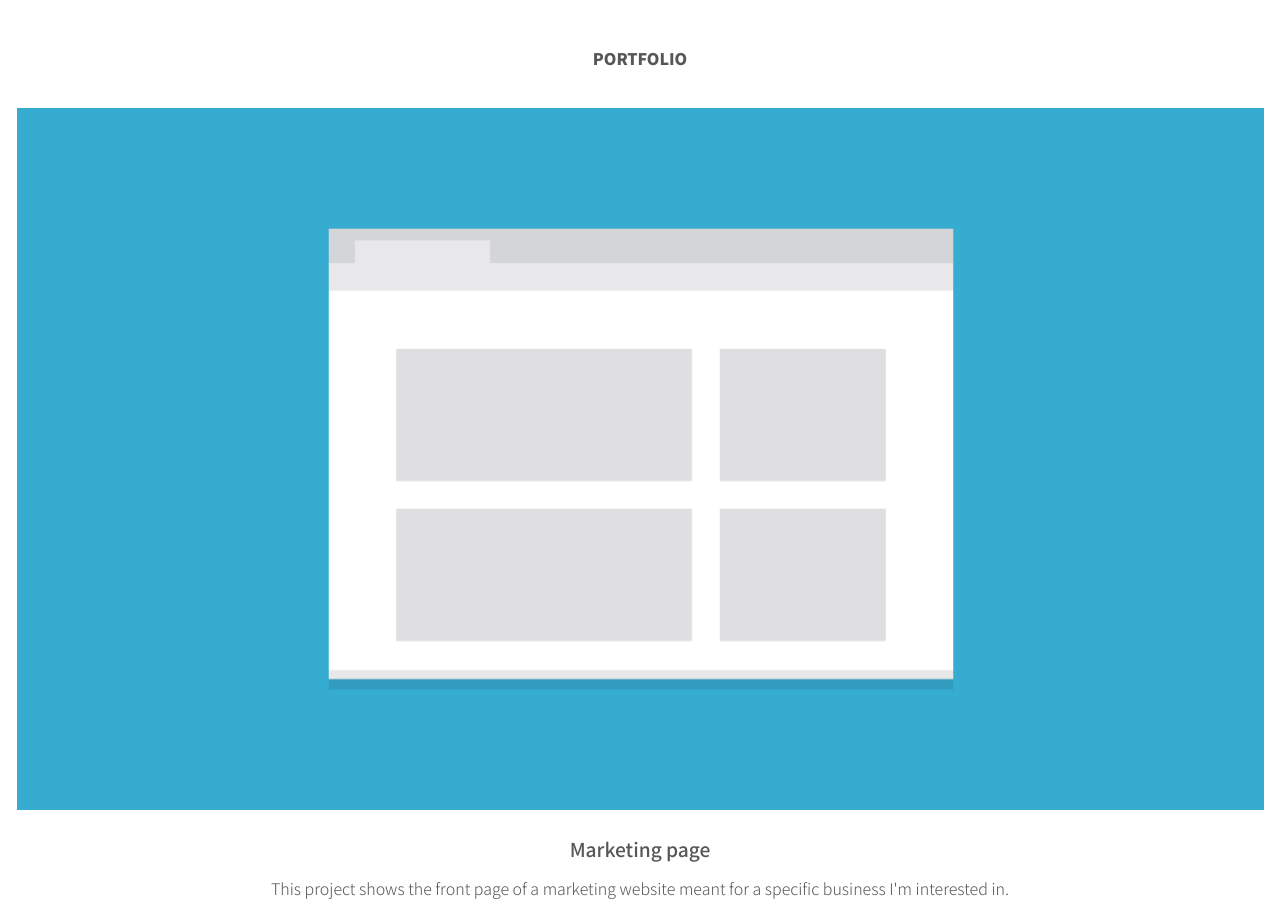
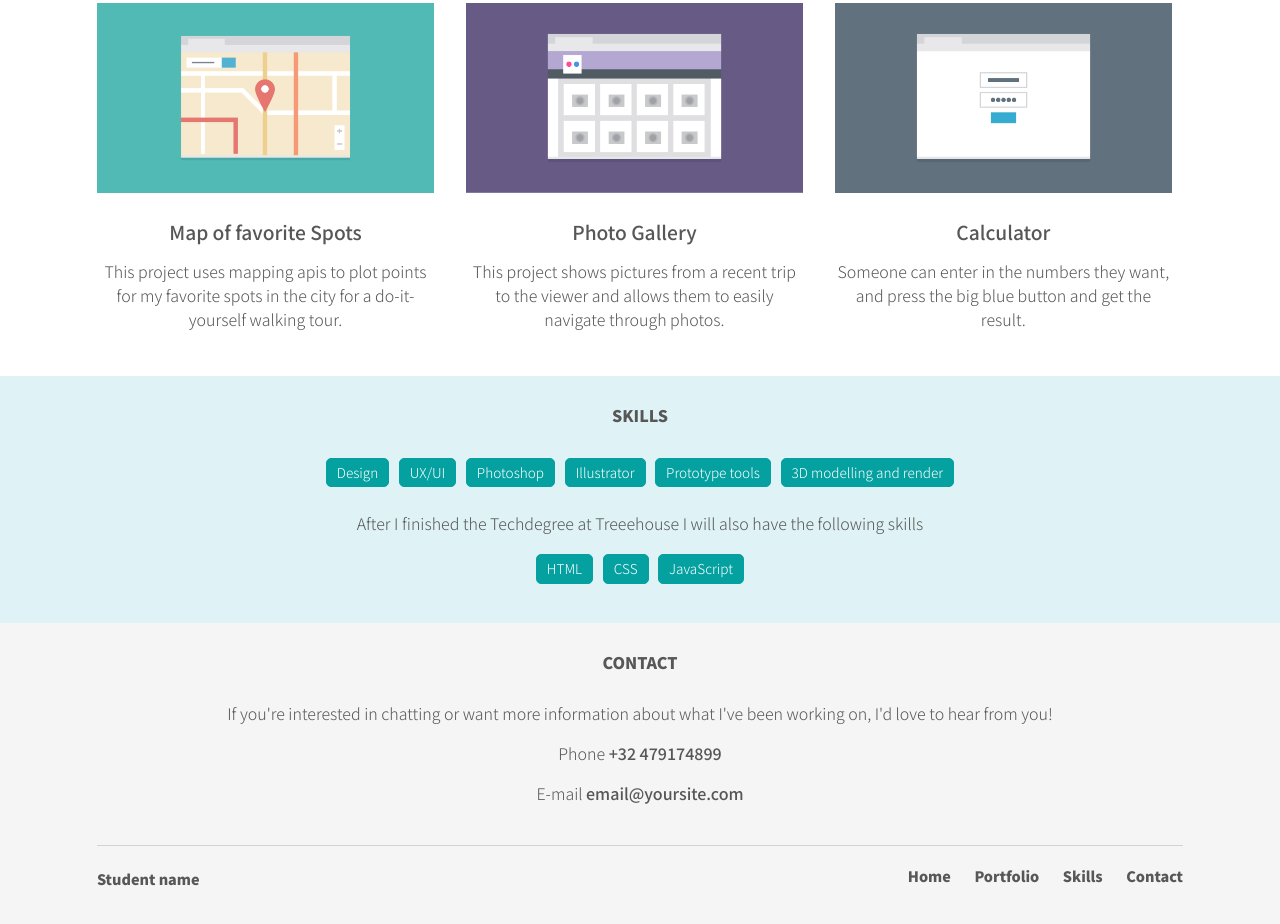
Before and after one commit to AuraMBG/TD_Project_Unit_2, a plain HTML site: page index.html in a window 1280 px wide. Shown: the part 876-1800 px from the top of the page. Drawn offline with Linux system fonts and the light colour scheme.

Commit message:
Responsive layout changes

```diff
--- a/css/styles.css
+++ b/css/styles.css
@@ -17,10 +17,11 @@ body {
 p {
     padding: 0 1em;
     line-height: 1.5em;
+    margin-bottom: 15px;
 }
 
 a {
-    font-size: 0.85em;
+    font-size: 1em;
     font-weight: 700;
     color: #575757;
     text-decoration: none;
@@ -44,8 +45,9 @@ img {
 ul li {
     list-style-type: none;
     list-style-position: inside;
+    padding-left: 0;
+}
 
-}
 
 /* =================================
   Base Layout Styles
@@ -55,16 +57,14 @@ ul li {
 
 .name {
     text-align: center;
-    margin: 0;
-    margin-top: 30px;
-    margin-bottom: 30px;
+    margin: 30px 0;
 }
 
 .main-nav {
   padding: 0 1em;
 }
 
-.main-nav a {
+.main-nav li {
     font-size: 0.85em;
     text-align: center;
     display: block;
@@ -74,25 +74,46 @@ ul li {
     margin: 6px 0;
 }
 
+/* ---- Bottom nav ---- */
+
+.name-footer {
+    font-size: 0.8em;
+    font-weight: 700;
+    float: left;
+    display: inline-block;
+    margin-top: 10px;
+
+}
+
+.top {
+    font-size: 0.8em;
+    float: right;
+    display: inline-block;
+    margin-top: 10px;
+}
+
+.bottom-nav {
+    border-top: 1px solid lightgrey;
+    margin: 2.5em 1em 1em;
+}
+
+.footer-nav {
+    display: none;
+}
+
 /* ---- Layout Containers ---- */
 
 main {
     background-color: #fff;
-    padding: 20px 0;
     margin-top: 50px;
-    margin-bottom: 50px;
 }
 
 .project {
     padding: 0 1em;
-    margin-bottom: 35px;
+    margin-bottom: 30px;
     margin-top: 10px;
 }
 
-.main-footer {
-    padding: 1em 1em;
-	margin-top: 50px;
-}
 /* ---- Page Elements ---- */
 
 .img-profile {
@@ -108,36 +129,156 @@ main {
     font-size: 1em;
     font-weight: 700;
     text-transform: uppercase;
-    margin-top: 30px;
-    margin-bottom: 40px;
+    padding-top: 30px;
+    margin-bottom: 30px;
+    margin-top: 0;
 }
 
 .headline {
     padding-top: 10px;
 }
+
 .description {
     padding: 0;
 }
 
-.name-footer {
-
-    float: left;
-    font-size: 0.8em;
-    font-weight: 700;
+.skills {
+    background-color: #DFF3F6;
+    padding-bottom: 15px;
 }
 
-.back-to-top {
-    float: right;
-    font-size: 0.8em;
-    display: inline-block;
-    margin-top: 15px;
-    padding-right:5px;
+.skills-list {
+    padding: 0;
+}
+.skills-list li {
+    display:inline-block;
+    background-color: rgb(5, 161, 161);
+    font-size: 0.85em;
+    padding: 6px 10px;
+    margin: 3px 3px 8px;
+    color: #fff;
+    border: 1px solid rgb(5, 161, 161);
+    border-radius: 5px;
+}
+.bio {
+    width: 100%;
 }
 
-/* ---- Float clearfix ---- */
+/* =================================
+  Media Queries
+==================================== */
+
+@media (min-width: 768px) {
+
+    .name {
+        margin: 1em;
+        padding-top: 5px;
+    }
+
+    .main-nav li {
+        display: inline-block;
+        text-align: center;
+        background-color: transparent;
+        padding: 10px 15px;
+        margin-bottom: 20px;
+    }
+    .profile {
+        padding: 0 1em;
+        margin: 0 auto;
+
+    }
+    .img-profile {
+        width: 40%;
+        float: right;
+        padding-right: 1em;
+
+    }
+    .bio {
+        float:left;
+        width: 60%;
+        font-size: 1.2em;
+        text-align: left;
+    }
+    .portfolio {
+        margin: 0 auto;
+        padding: 0 1em;
+    }
+    .project {
+        width: 50%;
+        float: left;
+    }
+
+    .skills {
+        margin-bottom: 0;
+    }
+    .contact {
+        padding: 0 1em;
+    }
+    footer {
+        padding: 0 1em;
+        margin: 0 auto;
+    }
+    .name-footer{
+        font-size: 0.9em;
+        margin-top: 25px;
+    }
+    .footer-nav {
+        float: right;
+        display: inline-block;
+        margin-top: 20px;
+    }
+
+    .footer-nav li {
+        display: inline-block;
+        font-size: 0.9em;
+        font-weight: 700;
+        margin-top: 0;
+        padding: 0 10px;
+    }
+    .footer-nav li:last-child {
+        padding-right: 0;
+    }
+    .top {
+        display: none;
+    }
+
+
+    /* ---- Float clearfix ---- */
 
 	.clearfix::after {
 		content: " ";
 		display: table;
 		clear: both;
-	}
+    }
+}
+
+@media (min-width: 1024px){
+
+    .container{
+        max-width: 1150px;
+        margin: auto;
+    }
+    .name {
+        float: left;
+        padding-left: 10px;
+    }
+    .profile {
+    max-width: 1150px;
+    }
+
+    .main-nav {
+        float: right;
+    }
+    .portfolio {
+        max-width: 1150px;
+    }
+
+    .project {
+        width: 33%;
+    }
+
+    footer {
+        max-width: 1150px;
+    }
+
+}
--- a/index.html
+++ b/index.html
@@ -13,7 +13,7 @@
 <body>
 
   <header>
-      <div class="container">
+      <div class="container clearfix">
         <h1 class="name">Student name</h1>
         <ul class="main-nav">
           <li><a href="#">Home</a></li>
@@ -22,7 +22,7 @@
           <li><a href="#">Contact</a></li>
         </ul>
       </div>
-      <div class="profile">
+      <div class="profile clearfix">
         <img class="img-profile" src="images/responsive-layout-profile.png" alt="profile picture Aura Bolivar">
         <p class="bio">Hi! I'm a front end developer who loves responsive design and css. I recently finished a degree in front-end web development at Treehouse and am excited to put my skills to use!</p>
       </div>
@@ -31,7 +31,9 @@
   </header>
 
   <main>
-      <h2 class="title">Portfolio</h2>
+    <div class="portfolio clearfix">
+        <h2 class="title">Portfolio</h2>
+
         <div class="project">
           <img class="img" src="images/portfolio-1.png" alt="marketing page">
           <h2 class="headline">Marketing page</h2>
@@ -68,24 +70,49 @@
           <p class="description">Someone can enter in the numbers they want, and press the big blue button and get the result.</p>
         </div>
     </div>
+
+    <div class="skills">
+      <h2 class="title"> Skills</h2>
+      <ul Class="skills-list">
+        <li>Design</li>
+        <li>UX/UI</li>
+        <li>Photoshop</li>
+        <li>Illustrator</li>
+        <li>Prototype tools</li>
+        <li>3D modelling and render</li>
+      </ul>
+      <p>After I finished the Techdegree at Treeehouse I will also have the following skills</p>
+      <ul Class="skills-list">
+        <li>HTML</li>
+        <li>CSS</li>
+        <li>JavaScript</li>
+      </ul>
+    </div>
   </main>
 
-  <footer class="main-footer clearfix">
+  <footer>
 
     <div class="contact">
       <h2 class="title">Contact</h2>
         <p>If you're interested in chatting or want more information about what I've been working on, I'd love to hear from you!</p>
-        <p class="phone">Phone +32 479174899</p>
-        <p class="email">E-mail studentname@yoursite.com</p>
+        <p><span>Phone</span> <b>+32 479174899</b></p>
+        <p><span>E-mail </span><b>email@yoursite.com</b></p>
     </div>
 
-    <p class="name-footer">Student name</p>
-    <a class="back-to-top">Back to top</a>
+    <div class="bottom-nav clearfix">
+      <h2 class="name-footer">Student name</h2>
+      <a class="top"href="#top">back to top</a>
+      <ul class="footer-nav">
+        <li><a href="#top">Home</a></li>
+        <li><a href="#portfolio">Portfolio</a></li>
+        <li><a href="#skills">Skills</a></li>
+        <li><a href="#contact">Contact</a></li>
+      </ul>
+    </div>
 	</footer>
 
 
-
-
+  <footer>
 
 
 </body>
```
Also changed, not shown: mockups/responsive-website_tablet768.png.
